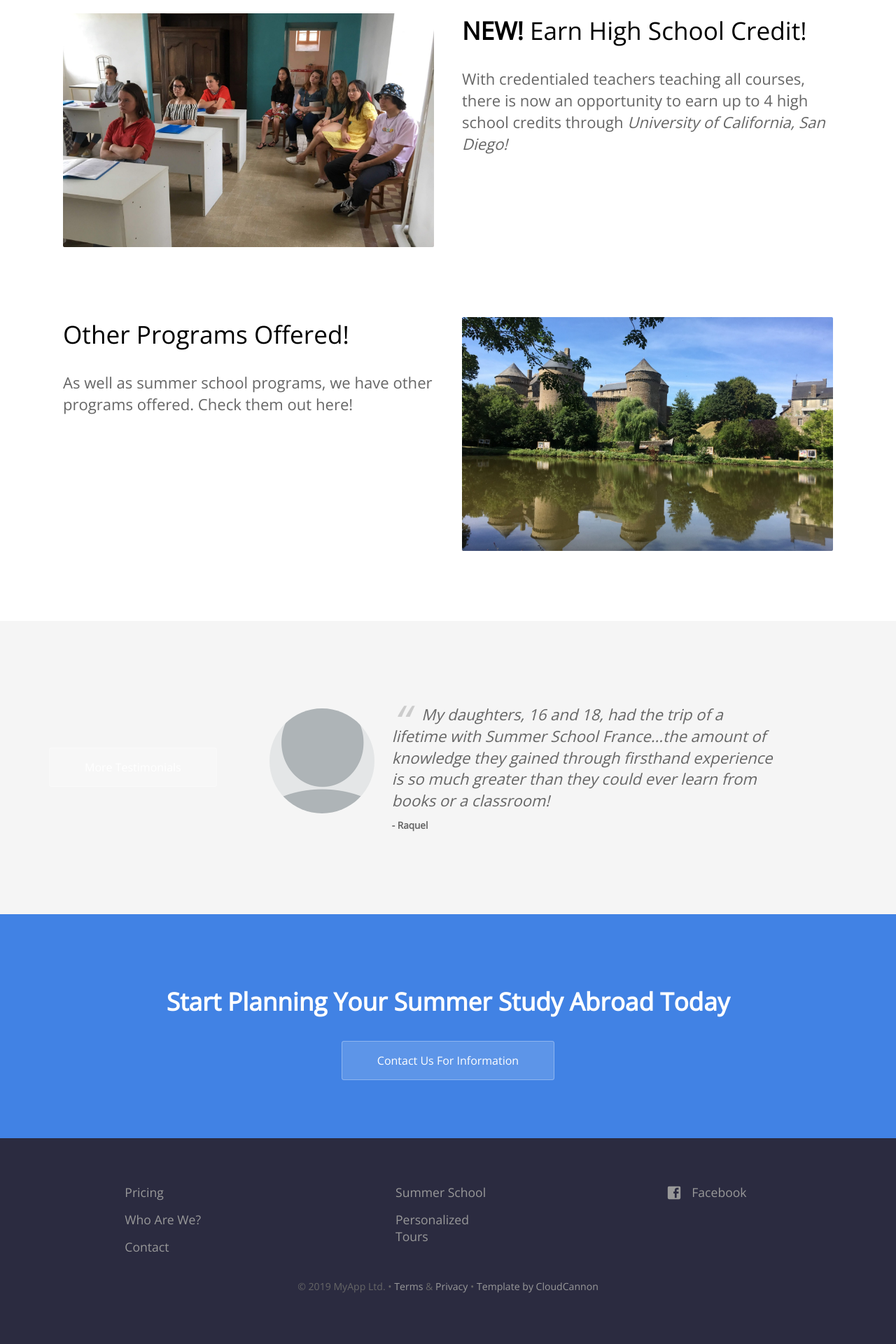
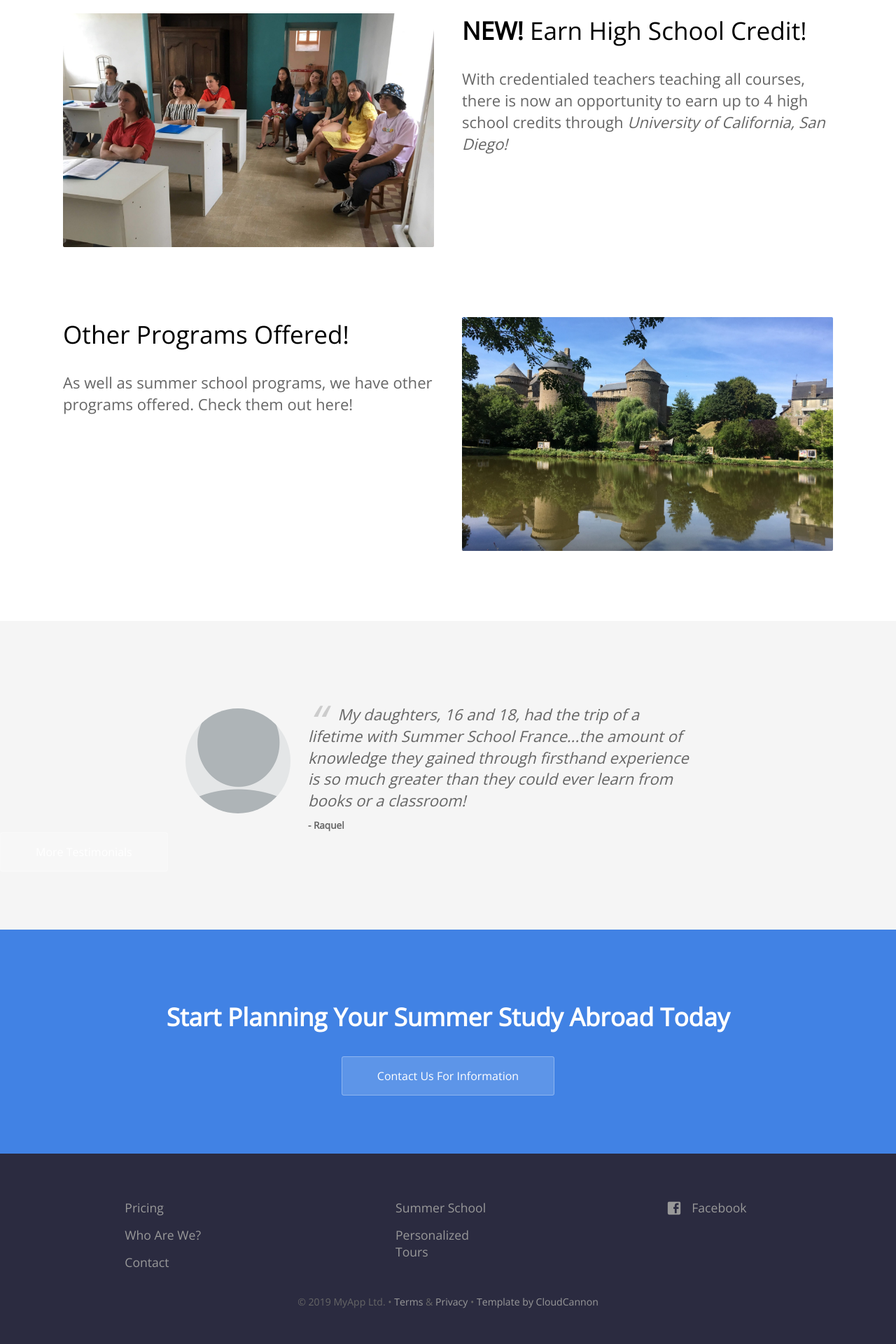
Before and after one commit to baritchie/project1, a Jekyll site: the page built from index.html, in a window 1280 px wide. Shown: the part 1058-2978 px from the top of the page at 70% size. Built offline with Jekyll 4.4.1, drawn with Linux system fonts in a browser that asks for light colours; before the commit the page ends 2956 px from its top, so only the background shows below that.

Commit message:
Updated 'index.html' via CloudCannon

```diff
--- a/index.html
+++ b/index.html
@@ -66,8 +66,8 @@ description: 4 Week Programs Enrolling Now!
 					</p>
 				</blockquote>
 			</div>
-            <div class="button alt"><a href="/testimonials/">More Testimonials</a></div>
 		</div>
+		 <div class="button alt"><a href="/testimonials/">More Testimonials</a></div>
 	</section>
 
 	<section class="bottom-cta">
```
